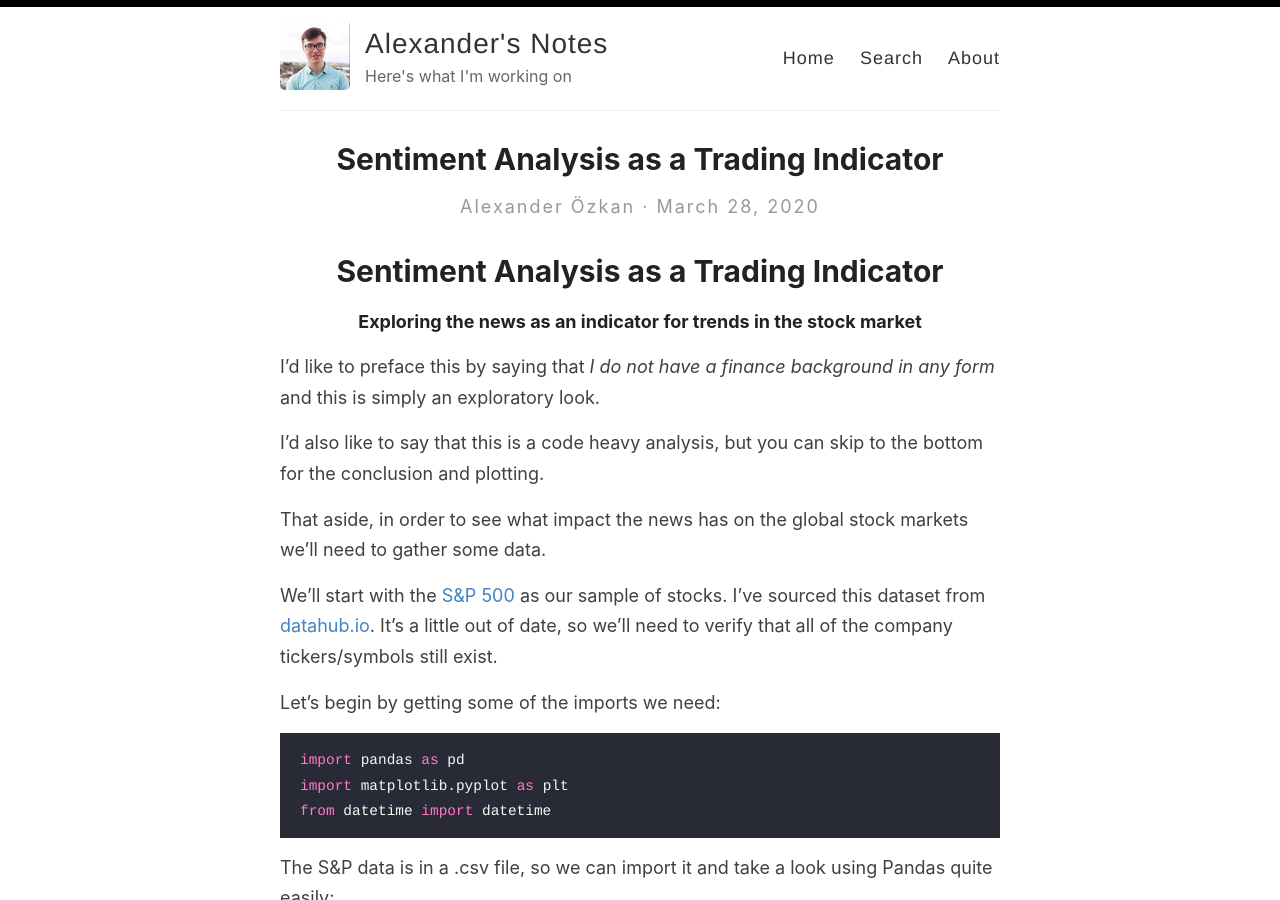
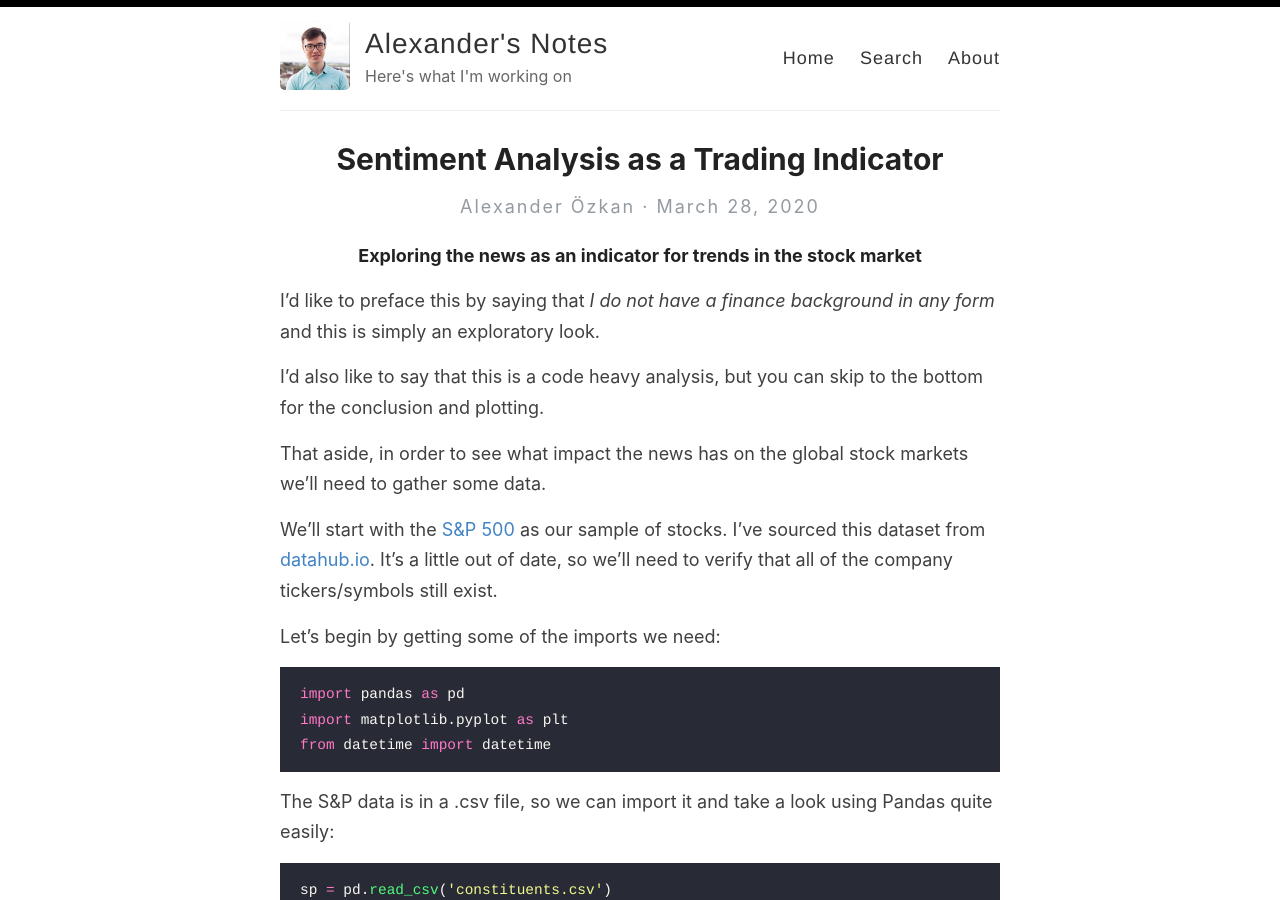
Before and after one commit to alexander-ozkan/portfolio, a Jekyll site: the page built from _posts/2020-03-28-Sentiment Analysis as a Trading Indicator.md, in a window 1280 px wide and 900 px high. Built offline with Jekyll 4.4.1, drawn with Linux system fonts in a browser that asks for light colours.

Commit message:
Changed formatting of post

````diff
--- a/_posts/2020-03-28-Sentiment Analysis as a Trading Indicator.md
+++ b/_posts/2020-03-28-Sentiment Analysis as a Trading Indicator.md
@@ -2,8 +2,6 @@
 layout: post
 title: Sentiment Analysis as a Trading Indicator
 ---
-
-# Sentiment Analysis as a Trading Indicator
 #### Exploring the news as an indicator for trends in the stock market
 
 I'd like to preface this by saying that _I do not have a finance background in any form_ and this is simply an exploratory look.
@@ -136,8 +134,7 @@ sector_counts.plot.pie(autopct='%.0f%%')
 
 
 
-![png](output_8_1.png)
-
+<img src="output_8_1.png">
 
 I've normalised the values and we can see that consumer discretionary based companies are leading (at the time of this data), with 16% of the S&P 500 being companies in that sector.
 
@@ -630,7 +627,7 @@ output = bt.run()
 bt.plot()
 ```
 
-   ![png](BAPlot.png)
+<img src="BAPlot.png">
 
 
 
````
